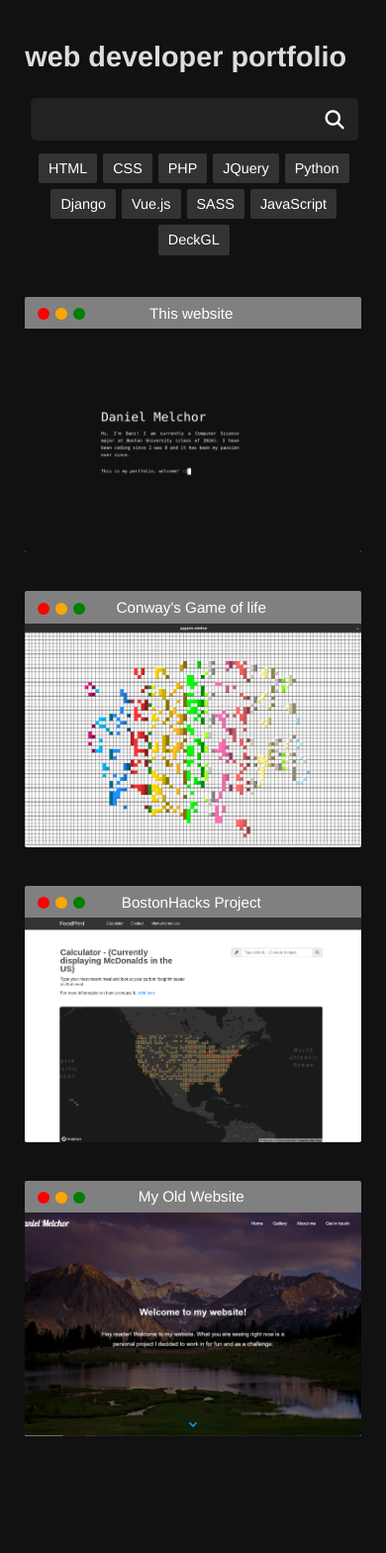
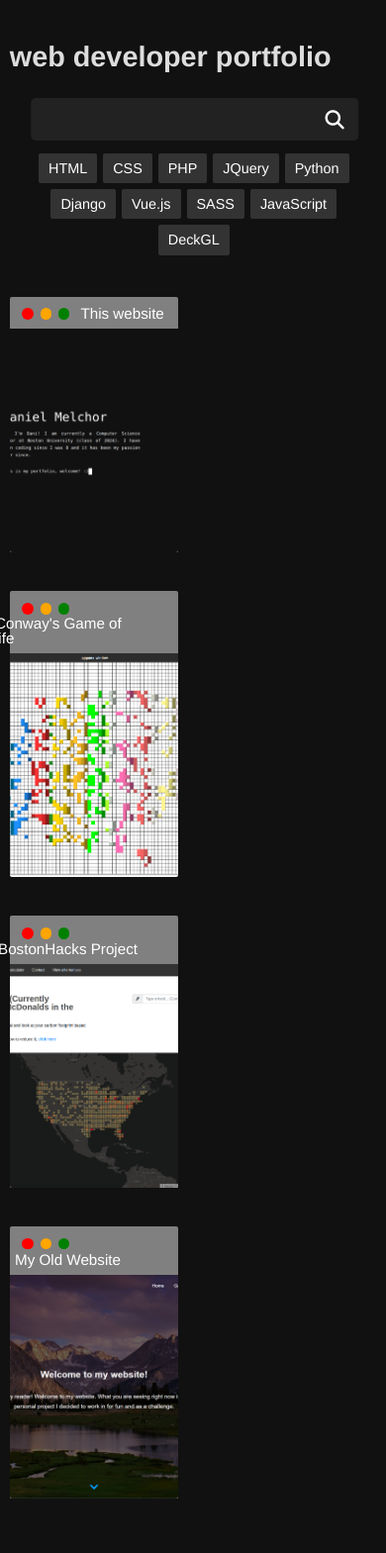
Before and after one commit to danimelchor/websiteDjango, a Django app: page /projects/ in a window 390 px wide. Shown: the part 63-1632 px from the top of the page at 99% size. Before the commit the page ends 1514 px from the top, so only its background shows below. Run offline with Django 3.2, Linux system fonts and the light colour scheme; data comes from the database, SQL or seed files in the repository; style sheets or scripts are compiled from the project's sources; some libraries are stand-ins or nearby versions.

Commit message:
Responsive Ipad Contact

```diff
--- a/static/css/main.css
+++ b/static/css/main.css
@@ -67,11 +67,15 @@ body {
   border: 0 none;
   width: 3vw;
   height: 3vw;
+  position: relative;
 }
 .home-container .home-socials .home-socials-item a {
   color: white;
   font-size: 2em;
-  line-height: 3vw;
+  left: 50%;
+  top: 50%;
+  position: absolute;
+  transform: translate(-50%, -50%);
 }
 .home-container .home-desc {
   color: white;
@@ -403,13 +407,15 @@ body {
   border: 2px solid #bbb;
   background: transparent;
   margin-right: 10px;
-  padding: 14px 26px;
+  padding: 14px 0;
   color: #bbb;
   border-radius: 2px;
   font-size: 1.2em;
   display: inline-block;
   width: 6vw;
   cursor: not-allowed;
+  width: 30%;
+  text-align: center;
 }
 .contact-container .contact-button-inactive:focus {
   outline: 0 none;
@@ -428,6 +434,71 @@ body {
 }
 
 /*------------------------------------__*/
+@media (max-width: 1200px) {
+  .navbar .navbar-contents {
+    width: 70vw;
+  }
+  .navbar .navbar-contents .navbar-main img {
+    max-width: 22vw;
+  }
+  .navbar .navbar-contents .navbar-pc-a {
+    display: inline-block;
+  }
+  .navbar .navbar-contents .navbar-mobile-a {
+    display: none;
+  }
+
+  .home-container .home-desc .home-desc-container {
+    width: 50vw;
+  }
+  .home-container .home-socials span {
+    width: 5vw;
+  }
+  .home-container .home-socials .home-socials-item {
+    width: 5vw;
+    height: 5vw;
+  }
+  .projects-container {
+    width: 70vw;
+    padding: 4vw 0;
+  }
+  .projects-container .projects-current-filters {
+    min-height: 4.4vw;
+  }
+  .projects-container .projects-container-list .project-item {
+    width: 46%;
+    margin: 1.3vw;
+  }
+  .projects-container .projects-container-list .project-item .project-titlebar {
+    border-radius: 2px 2px 0 0;
+  }
+  .projects-container .projects-container-list .project-item .project-titlebar ul {
+    width: 20%;
+  }
+  .projects-container .projects-container-list .project-item .project-titlebar ul li {
+    width: 1vw;
+    height: 1vw;
+  }
+  .projects-container .projects-container-list .project-item .project-titlebar h2 {
+    left: 30%;
+  }
+  .projects-container .projects-container-list .project-item img {
+    width: 100%;
+    height: 20vw;
+    position: static;
+    transform: none;
+    border-radius: 0 0 2px 2px;
+    object-fit: cover;
+  }
+  .projects-container .projects-container-list .project-item .projects-item-hover {
+    display: none;
+  }
+
+  .contact-container {
+    width: 70vw;
+    padding: 4vw 0;
+  }
+}
 @media (max-width: 600px) {
   .navbar .navbar-contents {
     width: 95vw;
@@ -560,11 +631,6 @@ body {
   .contact-container .contact-form-input .contact-input {
     width: 100%;
   }
-  .contact-container .contact-button-inactive {
-    width: 30%;
-    text-align: center;
-    padding: 14px 0;
-  }
 }
 
 /*# sourceMappingURL=main.css.map */
--- a/static/scss/main.scss
+++ b/static/scss/main.scss
@@ -74,11 +74,15 @@ body {
       border: 0 none;
       width: 3vw;
       height: 3vw;
+      position: relative;
 
       a {
         color: white;
         font-size: 2em;
-        line-height: 3vw;
+        left: 50%;
+        top: 50%;
+        position: absolute;
+        transform: translate(-50%, -50%);
       }
     }
   }
@@ -459,13 +463,15 @@ body {
     border: 2px solid #bbb;
     background: transparent;
     margin-right: 10px;
-    padding: 14px 26px;
+    padding: 14px 0;
     color: #bbb;
     border-radius: 2px;
     font-size: 1.2em;
     display: inline-block;
     width: 6vw;
     cursor: not-allowed;
+    width: 30%;
+    text-align: center;
 
     &:focus {
       outline: 0 none;
@@ -490,6 +496,116 @@ body {
 /*------------------------------------__*/
 $breakpoint-mobile: 600px;
 $breakpoint-tablet: 1200px;
+
+@media (max-width: $breakpoint-tablet) {
+  .navbar {
+    .navbar-contents {
+      width: 70vw;
+      .navbar-main {
+        img {
+          max-width: 22vw;
+        }
+      }
+
+      a {
+      }
+
+      .navbar-pc-a { display: inline-block; }
+      .navbar-mobile-a { display: none; }
+    }
+  }
+
+  .home-container {
+    .home-desc {
+      .home-desc-container {
+        width: 50vw;
+        h1 {
+        }
+      }
+    }
+
+    .home-socials {
+
+      span {
+        width: 5vw;
+      }
+
+      .home-socials-item {
+        width: 5vw;
+        height: 5vw;
+        a {
+
+        }
+      }
+    }
+
+    .home-portfolio-arrow {
+    }
+  }
+
+  .projects-container {
+    width: 70vw;
+    padding: 4vw 0;
+    h1 {
+    }
+
+    .projects-current-filters {
+      min-height: 4.4vw;
+      .projects-current-search {
+      }
+    }
+
+    .projects-filters {
+    }
+
+    .projects-container-list {
+      .displayProject {
+      }
+
+      .project-item {
+        width: 46%;
+        margin: 1.3vw;
+
+        .project-titlebar {
+          border-radius: 2px 2px 0 0;
+
+          ul {
+            width: 20%;
+
+            li {
+              width: 1vw;
+              height: 1vw;
+            }
+          }
+
+          h2 {
+            left: 30%;
+          }
+        }
+
+        img {
+          width: 100%;
+          height: 20vw;
+          position: static;
+          transform: none;
+          border-radius: 0 0 2px 2px;
+          object-fit: cover;
+        }
+
+        .projects-item-hover {
+          display: none;
+        }
+      }
+    }
+  }
+
+  .contact-container {
+    width: 70vw;
+    padding: 4vw 0;
+  }
+}
+
+
 @media (max-width: $breakpoint-mobile) {
   .navbar {
     .navbar-contents {
@@ -655,11 +771,5 @@ $breakpoint-tablet: 1200px;
         width: 100%;
       }
     }
-
-    .contact-button-inactive {
-      width: 30%;
-      text-align: center;
-      padding: 14px 0;
-    }
   }
 }
```
Also changed, not shown: 1 other file.
